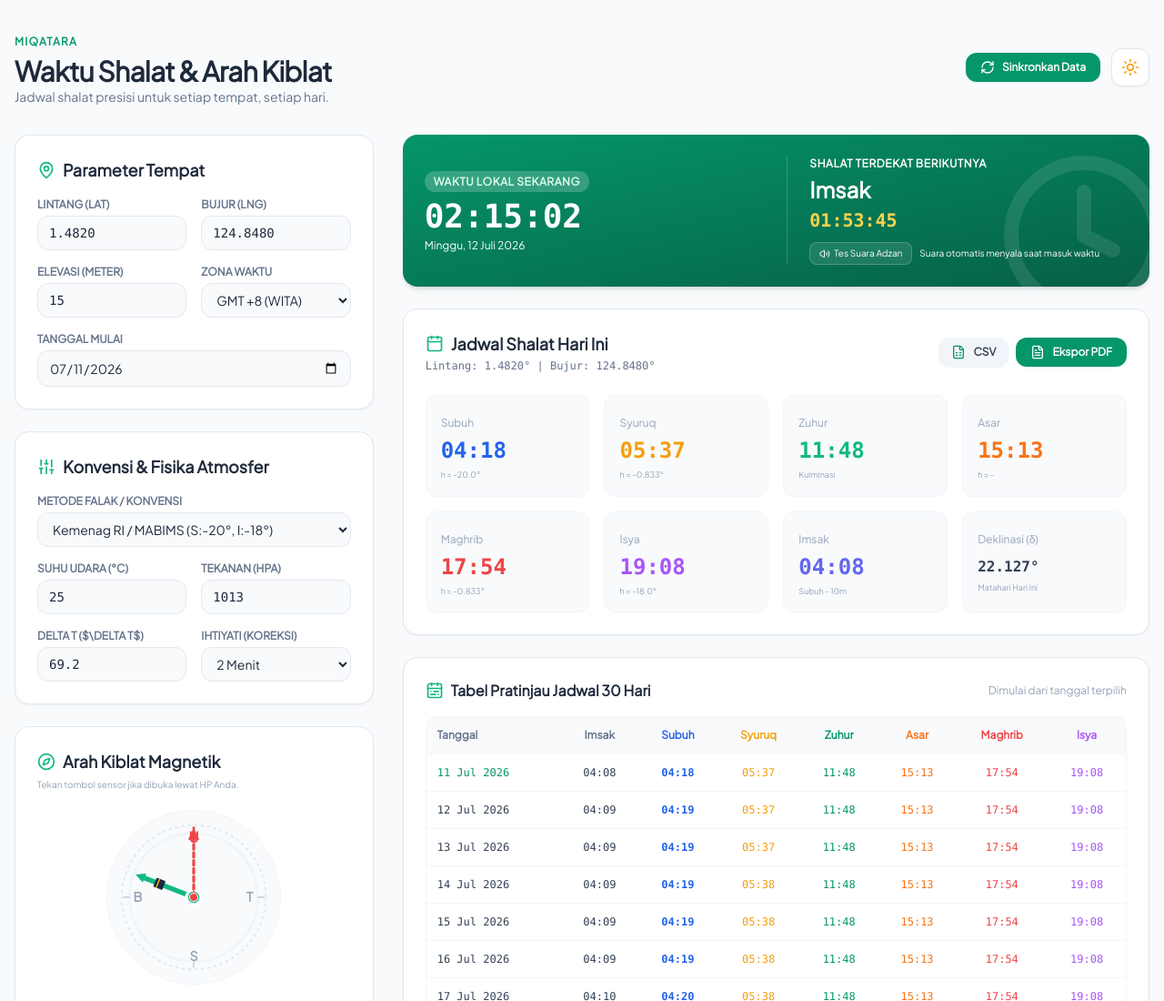
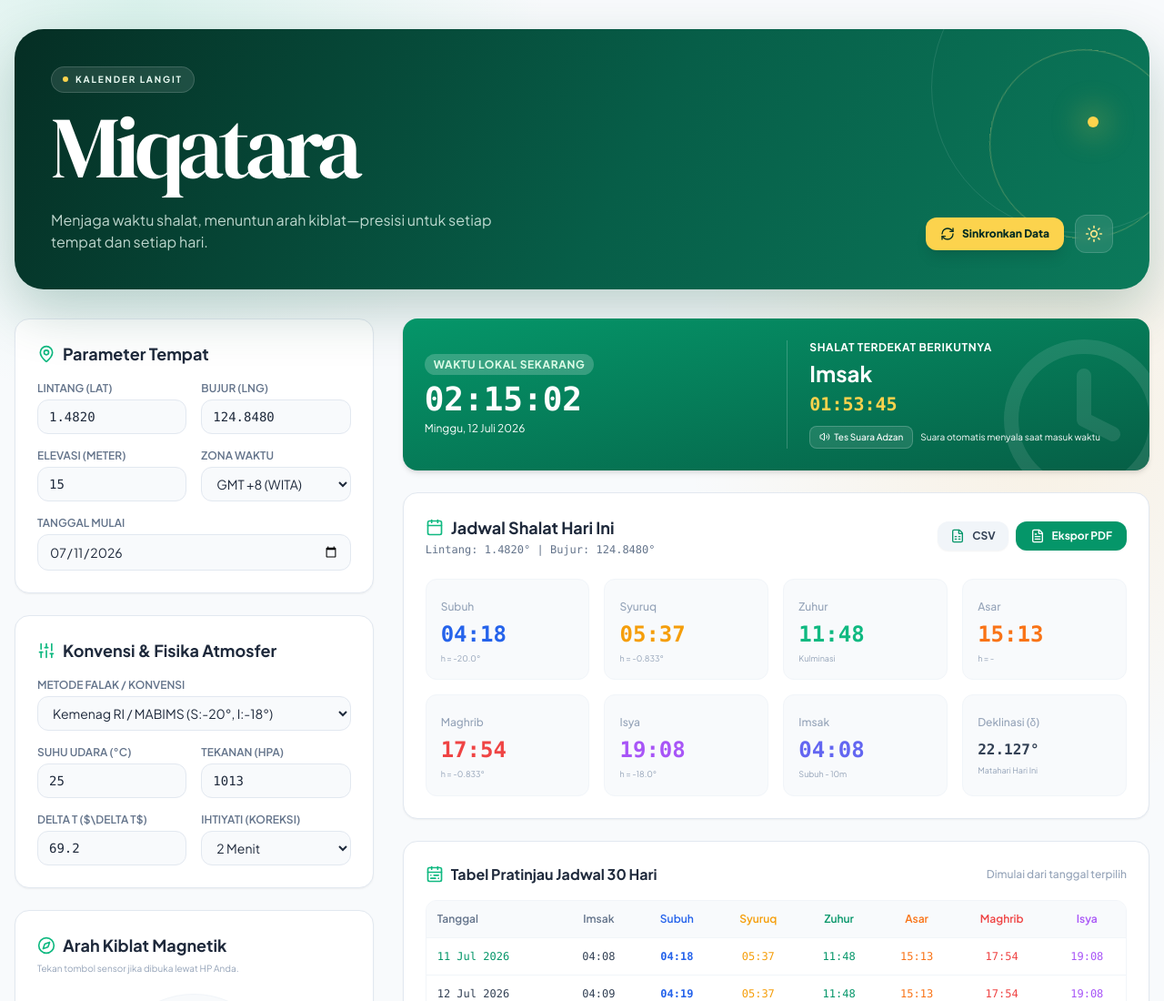
Before and after one commit to bintangmufti607-oss/isla, a website: page index.html in a window 1280 px wide. Shown: the top 1100 px of the page at 91% size. Drawn offline with nearby package versions, Linux system fonts and the light colour scheme; no server answers.

Commit message:
Update Miqatara

```diff
--- a/index.html
+++ b/index.html
@@ -12,10 +12,26 @@
     <script src="https://cdnjs.cloudflare.com/ajax/libs/jspdf/2.5.1/jspdf.umd.min.js"></script>
     <script src="https://cdnjs.cloudflare.com/ajax/libs/jspdf-autotable/3.5.29/jspdf.plugin.autotable.min.js"></script>
     <style>
-        @import url('https://fonts.googleapis.com/css2?family=Plus+Jakarta+Sans:wght=300;400;500;600;700;800&display=swap');
+        @import url('https://fonts.googleapis.com/css2?family=DM+Serif+Display:ital@0;1&family=Plus+Jakarta+Sans:wght@300;400;500;600;700;800&display=swap');
         body {
             font-family: 'Plus Jakarta Sans', sans-serif;
+            background-image:
+                radial-gradient(circle at 12% 0%, rgba(16, 185, 129, .13), transparent 28rem),
+                radial-gradient(circle at 90% 18%, rgba(245, 158, 11, .10), transparent 25rem);
         }
+        .brand-hero {
+            background: linear-gradient(118deg, #052e24 0%, #075e48 54%, #0b7a5b 100%);
+            box-shadow: 0 24px 60px rgba(6, 78, 59, .24);
+        }
+        .brand-wordmark {
+            font-family: 'DM Serif Display', Georgia, serif;
+            letter-spacing: -.055em;
+        }
+        .orbital-ring { animation: float-orbit 9s ease-in-out infinite; }
+        @keyframes float-orbit {
+            50% { transform: translateY(-10px) rotate(8deg); }
+        }
+        .dark .brand-hero { box-shadow: 0 24px 60px rgba(0, 0, 0, .35); }
         .custom-scrollbar::-webkit-scrollbar {
             width: 6px;
             height: 6px;
@@ -53,22 +69,29 @@
 </head>
 <body class="bg-slate-50 dark:bg-slate-900 text-slate-800 dark:text-slate-100 min-h-screen transition-colors duration-300">
 
-    <div class="max-w-7xl mx-auto px-4 py-8">
+    <div class="app-shell max-w-7xl mx-auto px-4 py-6 md:py-8">
         <!-- Header -->
-        <header class="flex flex-col md:flex-row justify-between items-start md:items-center gap-4 mb-8">
-            <div>
-                <span class="text-xs font-bold tracking-widest text-primary-600 dark:text-primary-400 uppercase">Miqatara</span>
-                <h1 class="text-3xl font-extrabold tracking-tight mt-1">Waktu Shalat & Arah Kiblat</h1>
-                <p class="text-sm text-slate-500 dark:text-slate-400">Jadwal shalat presisi untuk setiap tempat, setiap hari.</p>
-            </div>
-            <div class="flex items-center gap-3">
-                <button type="button" id="sync-data-button" onclick="syncInternetData()" class="px-4 py-2 bg-primary-600 hover:bg-primary-700 text-white text-xs font-bold rounded-xl shadow-sm transition-all flex items-center gap-2">
-                    <i data-lucide="refresh-cw" class="w-4 h-4"></i> Sinkronkan Data
-                </button>
-                <button id="theme-toggle" class="p-2.5 bg-white dark:bg-slate-800 border border-slate-200 dark:border-slate-700 rounded-xl shadow-sm hover:scale-105 transition-transform">
-                    <i data-lucide="moon" class="w-5 h-5 text-slate-600 dark:text-yellow-400 hidden dark:block"></i>
-                    <i data-lucide="sun" class="w-5 h-5 text-amber-500 block dark:hidden"></i>
-                </button>
+        <header class="brand-hero relative isolate overflow-hidden rounded-[2rem] px-6 py-8 sm:px-10 sm:py-10 mb-8 text-white">
+            <div class="absolute -right-20 -top-24 h-80 w-80 rounded-full border border-white/10"></div>
+            <div class="orbital-ring absolute -right-8 top-8 h-52 w-52 rounded-full border border-amber-200/30"></div>
+            <div class="absolute right-14 top-24 h-3 w-3 rounded-full bg-amber-300 shadow-[0_0_32px_10px_rgba(252,211,77,.25)]"></div>
+            <div class="relative flex flex-col gap-7 lg:flex-row lg:items-end lg:justify-between">
+                <div>
+                    <div class="mb-3 inline-flex items-center gap-2 rounded-full border border-white/15 bg-white/10 px-3 py-1.5 text-[10px] font-bold tracking-[.18em] text-emerald-50 uppercase backdrop-blur-sm">
+                        <span class="h-1.5 w-1.5 rounded-full bg-amber-300"></span> Kalender Langit
+                    </div>
+                    <h1 class="brand-wordmark text-6xl leading-[.8] sm:text-7xl md:text-8xl">Miqatara</h1>
+                    <p class="mt-5 max-w-lg text-sm leading-relaxed text-emerald-50/80 sm:text-base">Menjaga waktu shalat, menuntun arah kiblat—presisi untuk setiap tempat dan setiap hari.</p>
+                </div>
+                <div class="flex flex-wrap items-center gap-3">
+                    <button type="button" id="sync-data-button" onclick="syncInternetData()" class="px-4 py-2.5 bg-amber-300 hover:bg-amber-200 text-emerald-950 text-xs font-extrabold rounded-xl shadow-lg shadow-black/10 transition-all flex items-center gap-2">
+                        <i data-lucide="refresh-cw" class="w-4 h-4"></i> Sinkronkan Data
+                    </button>
+                    <button id="theme-toggle" aria-label="Ubah tema" class="p-2.5 bg-white/10 hover:bg-white/20 border border-white/15 rounded-xl backdrop-blur-sm transition-transform hover:scale-105">
+                        <i data-lucide="moon" class="w-5 h-5 text-white hidden dark:block"></i>
+                        <i data-lucide="sun" class="w-5 h-5 text-amber-200 block dark:hidden"></i>
+                    </button>
+                </div>
             </div>
         </header>
 
```
